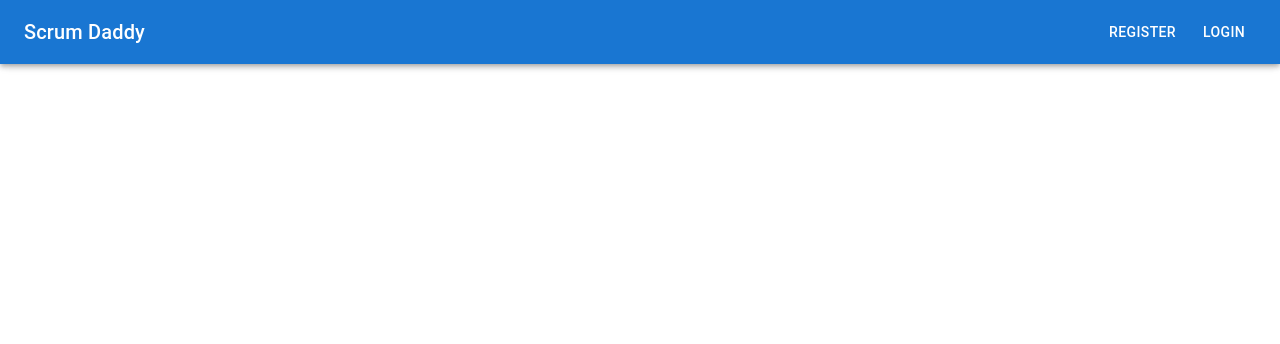
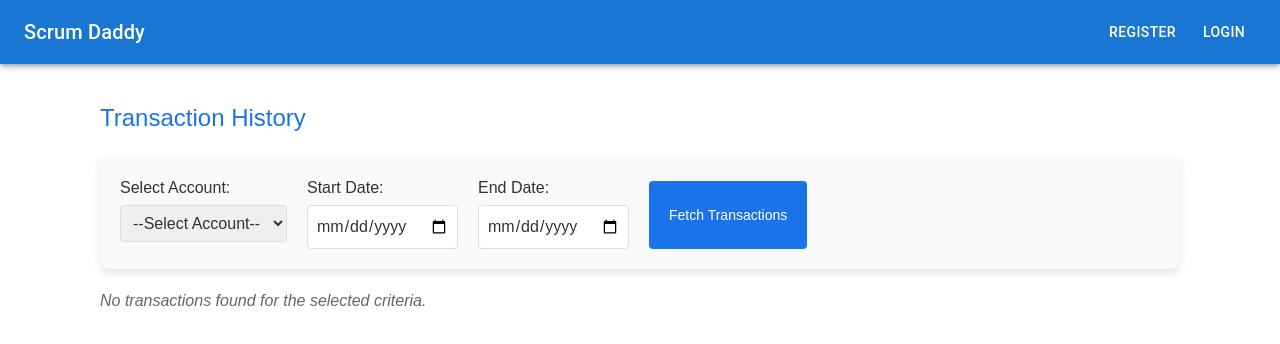
Before and after one commit to kaifeng101/dbea, a React (Create React App) app in the folder fin-daddy/my-app/: page /transactionHistory in a window 1280 px wide. Shown: the top 344 px of the page. Built offline with nearby package versions, Linux system fonts and the light colour scheme.

Commit message:
transaction history

```diff
--- a/fin-daddy/my-app/src/App.js
+++ b/fin-daddy/my-app/src/App.js
@@ -15,6 +15,7 @@ import ViewAll from "./pages/viewAll";
 import Authorisation from "./pages/authorisation";
 import Termination from "./pages/termination";
 import BillPayment from "./pages/billPayment"
+import TransactionHistory from "./pages/transactionHistory"
 
 function App() {
   return (
@@ -35,6 +36,7 @@ function App() {
                 <Route path="authorisation" element={<Authorisation />} />
                 <Route path="termination" element={<Termination />} />
               </Route>
+              <Route path="/transactionHistory" element={<TransactionHistory />} />
               <Route path="/investments" element={<Investments />} />
               <Route
                 path="/carbonMarketplace"
--- /dev/null
+++ b/fin-daddy/my-app/src/TransactionHistory.css
@@ -0,0 +1,70 @@
+.transaction-history {
+    font-family: Arial, sans-serif;
+    color: #333;
+    margin:100px;
+  }
+
+  .transaction-history h1 {
+    font-size: 24px;
+    color: #1a73e8;
+    margin-bottom: 20px;
+  }
+
+  .transaction-form {
+    display: flex;
+    gap: 20px;
+    flex-wrap: wrap;
+    background-color: #f9f9f9;
+    padding: 20px;
+    border-radius: 8px;
+    box-shadow: 0px 4px 8px rgba(0, 0, 0, 0.1);
+  }
+
+  .form-group {
+    display: flex;
+    flex-direction: column;
+  }
+
+  .input-field {
+    padding: 8px;
+    border: 1px solid #ddd;
+    border-radius: 4px;
+    margin-top: 5px;
+  }
+
+  .fetch-btn {
+    padding: 10px 20px;
+    background-color: #1a73e8;
+    color: #fff;
+    border: none;
+    border-radius: 4px;
+    cursor: pointer;
+    font-size: 14px;
+    margin-top: 5px;
+  }
+
+  .fetch-btn:hover {
+    background-color: #155ab3;
+  }
+
+  .transaction-table {
+    width: 100%;
+    margin-top: 20px;
+    border-collapse: collapse;
+  }
+
+  .transaction-table th, .transaction-table td {
+    padding: 10px;
+    text-align: left;
+    border-bottom: 1px solid #ddd;
+  }
+
+  .transaction-table th {
+    background-color: #f1f1f1;
+  }
+
+  .no-transactions {
+    margin-top: 20px;
+    color: #666;
+    font-style: italic;
+  }
--- a/fin-daddy/my-app/src/components/Navbar.js
+++ b/fin-daddy/my-app/src/components/Navbar.js
@@ -83,6 +83,9 @@ const NavBar = () => {
                 <MenuItem onClick={() => navigate("/billPayment")}>
                   Bill Payment
                 </MenuItem>
+                <MenuItem onClick={() => navigate("/transactionHistory")}>
+                  History
+                </MenuItem>
               </Menu>
               <Link to="/analyticsDashboard">
                 <Button color="inherit" sx={{ marginLeft: "8px", color: isActiveLink("/analyticsDashboard") ? "lightblue" : "inherit"}}>Analytics</Button>
--- /dev/null
+++ b/fin-daddy/my-app/src/pages/transactionHistory.js
@@ -0,0 +1,146 @@
+import React, { useState, useEffect, useCallback } from "react";
+import axios from "axios";
+import { useSelector } from "react-redux";
+import { selectUser } from "../redux/userSlice";
+import "../TransactionHistory.css";
+
+function TransactionHistory() {
+  const [bankAccounts, setBankAccounts] = useState([]);
+  const [selectedAccount, setSelectedAccount] = useState("");
+  const [transactions, setTransactions] = useState([]);
+  const [startDate, setStartDate] = useState("");
+  const [endDate, setEndDate] = useState("");
+
+  const user = useSelector(selectUser);
+  const userID = user?.customerId;
+
+  const getAccounts = useCallback(async () => {
+    const url = `https://personal-svyrscxo.outsystemscloud.com/AccountRegistration/rest/AccountType/GetAccountType?customerId=${userID}`;
+    try {
+      const response = await axios.get(url, {
+        headers: {
+          "Content-Type": "application/json",
+          "X-Contacts-Key": "c48b5803-757e-414d-9106-62ab010a9c8d",
+        },
+      });
+      if (response.status === 200) {
+        const data = response.data;
+        setBankAccounts([{ id: data.accountId, name: `Account ${data.accountId}` }]);
+      }
+    } catch (error) {
+      console.error("Error fetching accounts:", error);
+    }
+  }, [userID]);
+
+  useEffect(() => {
+    if (userID) {
+      getAccounts();
+    }
+  }, [getAccounts, userID]);
+
+  const handleAccountChange = (event) => {
+    setSelectedAccount(event.target.value);
+  };
+
+  const fetchTransactions = async () => {
+    let pageNo = 1;
+    let allTransactions = [];
+    try {
+      while (true) {
+        const username = "12173e30ec556fe4a951";
+        const password = "2fbbd75fd60a8389b82719d2dbc37f1eb9ed226f3eb43cfa7d9240c72fd5+bfc89ad4-c17f-4fe9-82c2-918d29d59fe0";
+        const basicAuth = "Basic " + btoa(`${username}:${password}`);
+        const url = `https://smuedu-dev.outsystemsenterprise.com/gateway/rest/account/${selectedAccount}/transactions?PageNo=${pageNo}&PageSize=10&StartDate=${startDate}&EndDate=${endDate}`;
+        const response = await axios.get(url, {
+          headers: {
+            "Authorization": basicAuth,
+            "Content-Type": "application/json",
+          },
+        });
+
+        if (response.data.length === 0) break;
+        allTransactions = [...allTransactions, ...response.data];
+        pageNo += 1;
+      }
+      setTransactions(allTransactions);
+    } catch (error) {
+      console.error("Error fetching transactions:", error);
+    }
+  };
+
+  const handleSubmit = (event) => {
+    event.preventDefault();
+    fetchTransactions();
+  };
+
+  return (
+    <div className="transaction-history">
+      <h1>Transaction History</h1>
+
+      <form onSubmit={handleSubmit} className="transaction-form">
+        <div className="form-group">
+          <label>Select Account:</label>
+          <select value={selectedAccount} onChange={handleAccountChange} className="input-field">
+            <option value="">--Select Account--</option>
+            {bankAccounts.map((account) => (
+              <option key={account.id} value={account.id}>
+                {account.name}
+              </option>
+            ))}
+          </select>
+        </div>
+
+        <div className="form-group">
+          <label>Start Date:</label>
+          <input
+            type="date"
+            value={startDate}
+            onChange={(e) => setStartDate(e.target.value)}
+            className="input-field"
+          />
+        </div>
+
+        <div className="form-group">
+          <label>End Date:</label>
+          <input
+            type="date"
+            value={endDate}
+            onChange={(e) => setEndDate(e.target.value)}
+            className="input-field"
+          />
+        </div>
+
+        <button type="submit" className="fetch-btn">Fetch Transactions</button>
+      </form>
+
+      {transactions.length > 0 ? (
+        <table className="transaction-table">
+          <thead>
+            <tr>
+              <th>Date</th>
+              <th>Account From</th>
+              <th>Account To</th>
+              <th>Amount</th>
+              <th>Currency</th>
+            </tr>
+          </thead>
+          <tbody>
+            {transactions.map((transaction) => (
+              <tr key={transaction.transactionId}>
+                <td>{new Date(transaction.transactionDate).toLocaleDateString()}</td>
+                <td>{transaction.accountFrom}</td>
+                <td>{transaction.accountTo}</td>
+                <td>{transaction.transactionAmount}</td>
+                <td>{transaction.currency}</td>
+              </tr>
+            ))}
+          </tbody>
+        </table>
+      ) : (
+        <p className="no-transactions">No transactions found for the selected criteria.</p>
+      )}
+    </div>
+  );
+}
+
+export default TransactionHistory;
```
